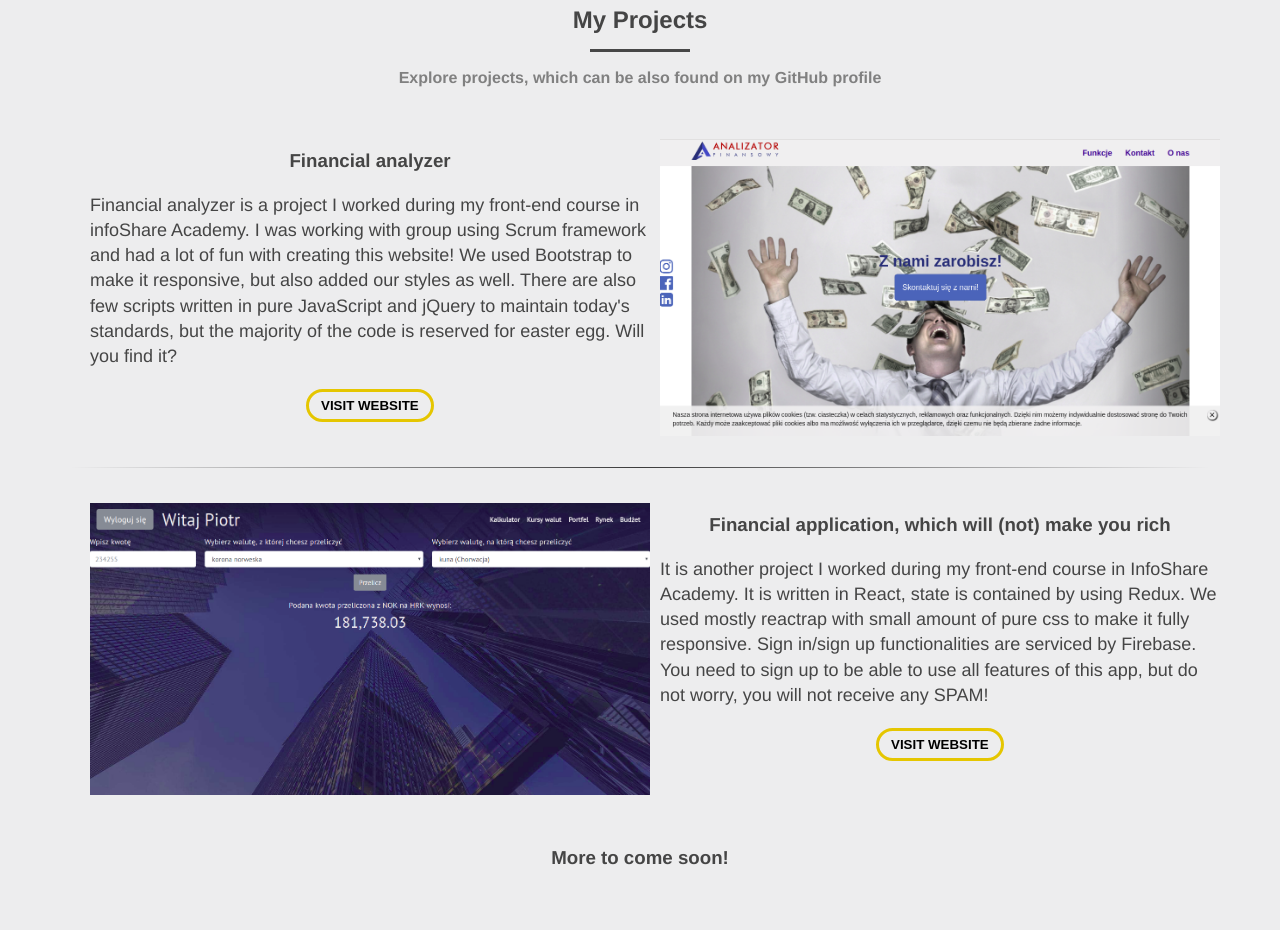
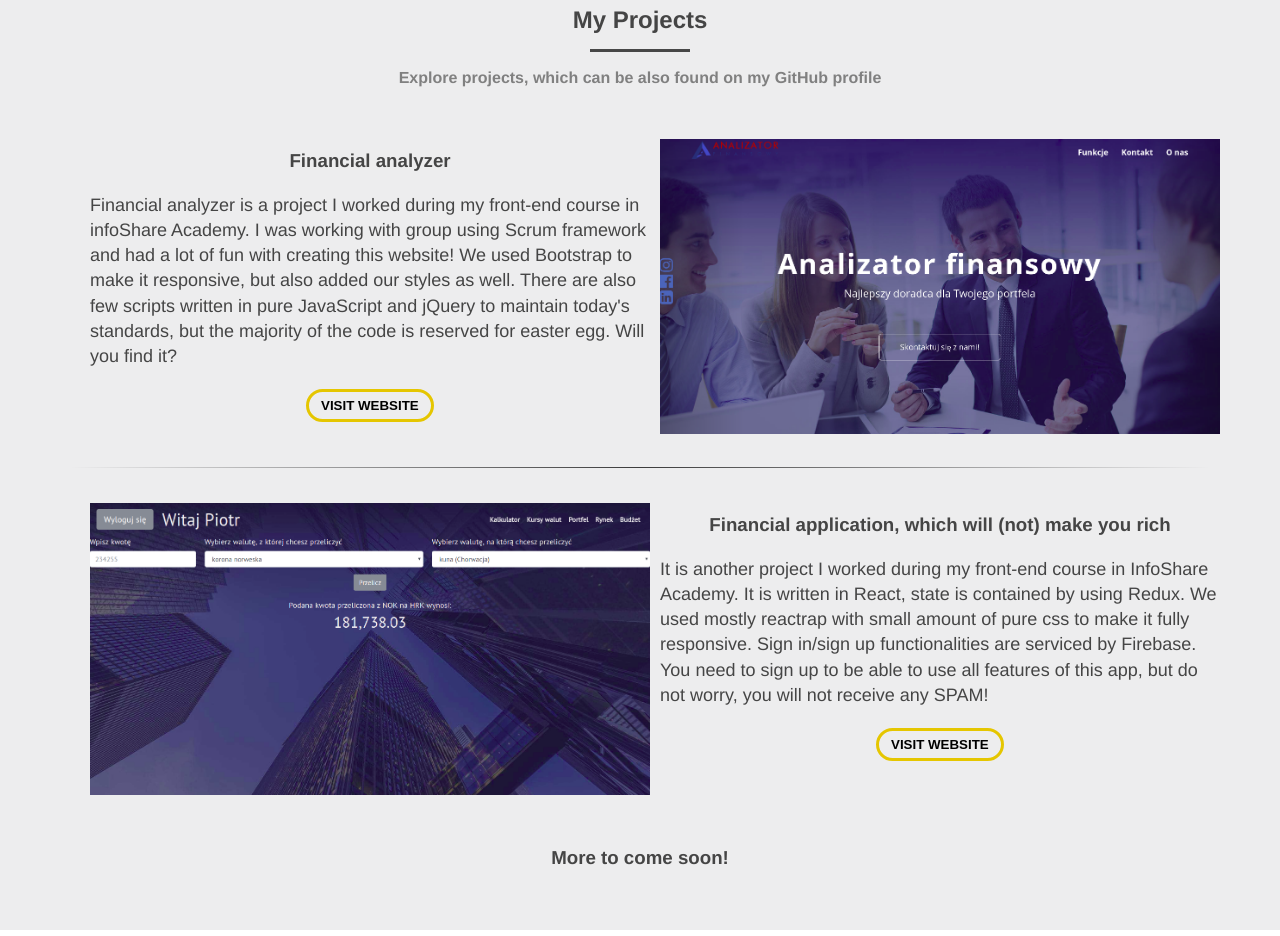
Before and after one commit to piotrbaranski/piotrbaranski.github.io, a plain HTML site: page index.html in a window 1280 px wide. Shown: the part 1510-2446 px from the top of the page. Drawn offline with nearby package versions, Linux system fonts and the light colour scheme.

Commit message:
Change screenshot of the financial web page project.

```diff
--- a/index.html
+++ b/index.html
@@ -146,7 +146,7 @@
                 </div>
                 <div class="flex-item-projects">
                     <a href="http://npnd.jfdz6.is-academy.pl/" target="_blank">
-                        <img src="public/Screenshot%20from%202018-01-11%2006-37-57.png"
+                        <img src="public/landing-page.png"
                              class="img-responsive project-screenshot"
                              alt="Project screenshot"></a>
                 </div>
```
Also changed, not shown: public/Screenshot from 2018-01-11 06-37-57.png (deleted), public/landing-page.png (added).
